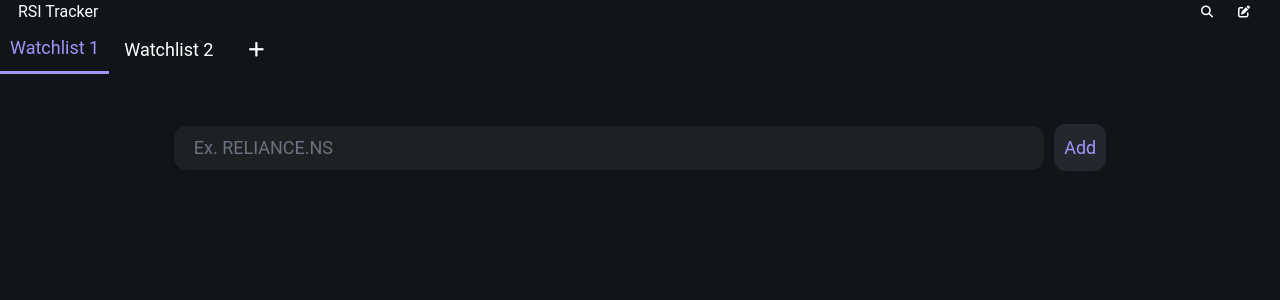
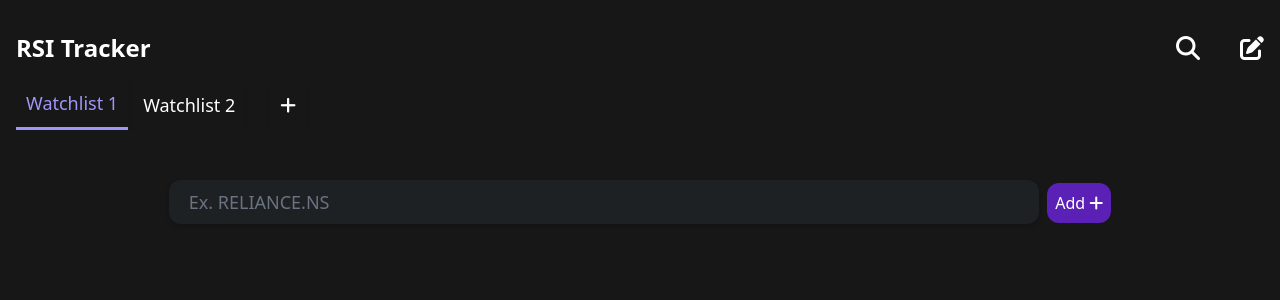
Before and after one commit to dheereshagrwal/rsitracker, a Nuxt app: page / in a window 1280 px wide. Shown: the top 300 px of the page. Built offline with nearby package versions, Linux system fonts and the light colour scheme.

Commit message:
some changes

```diff
--- a/app.vue
+++ b/app.vue
@@ -1,31 +1,30 @@
 <template>
+  <Head>
     <link
       rel="stylesheet"
-      href="https://cdnjs.cloudflare.com/ajax/libs/font-awesome/6.4.0/css/all.min.css"
-      integrity="sha512-iecdLmaskl7CVkqkXNQ/ZH/XLlvWZOJyj7Yy7tcenmpD1ypASozpmT/E0iPtmFIB46ZmdtAc9eNBvH0H/ZpiBw=="
-      crossorigin="anonymous"
-      referrerpolicy="no-referrer"
+      href="https://cdn.jsdelivr.net/gh/dheereshagrwal/colored-icons@1.6.0/ci.css"
     />
-  <h1 style="margin-left: 18px">
-    RSI Tracker
-    <span style="position: absolute; right: 30px">
+  </Head>
+
+  <main class="text-white font-inter p-4">
+    <nav class="flex justify-between my-4 items-center">
+      <h1 class="text-2xl font-bold">RSI Tracker</h1>
+      <span class="flex gap-10">
         <i
           @click="showSearch = !showSearch"
           :class="
             showSearch
-            ? 'fa-solid fa-search fa-xs'
-            : 'fa-solid fa-arrow-trend-up fa-xs'
+              ? 'fa-solid fa-search fa-xl cursor-pointer'
+              : 'fa-solid fa-arrow-trend-up fa-xl cursor-pointer'
           "
-        style="margin: 0px 25px"
         >
         </i>
         <i
           @click="showDel = !showDel"
-        class="fa-solid fa-pen-to-square fa-xs"
+          class="fa-solid fa-pen-to-square fa-xl cursor-pointer"
         ></i>
       </span>
-  </h1>
-
+    </nav>
     <div v-if="showSearch" class="tabs">
       <div
         v-for="(watchlist, index) in watchlists"
@@ -43,43 +42,49 @@
           />
         </span>
         <span
-        class="edit-icon"
+          class="mx-4 cursor-pointer"
           v-if="!watchlist.editingName & showDel"
           @click="editWatchlistName(index)"
         >
           <i class="fa-solid fa-pencil"></i>
         </span>
         <span
-        class="edit-icon"
           v-if="watchlist.editingName & showDel"
           @click="cancelWatchlistNameEdit(index)"
+          class="cursor-pointer"
         >
           <i class="fa-solid fa-times"></i>
         </span>
         <span
-        class="delete-icon"
           v-if="!watchlist.editingName & showDel"
           @click="deleteWatchlist(index)"
+          class="cursor-pointer"
         >
           <i class="fa-solid fa-trash-can"></i>
         </span>
       </div>
-    <div class="add-icon" @click="addWatchlist">
+      <div class="cursor-pointer ml-5" @click="addWatchlist">
         <i class="fa-solid fa-plus"></i>
       </div>
     </div>
 
-  <div v-if="!showSearch" class="FullTextSearch">
+    <div
+      v-if="!showSearch"
+      class="flex items-center justify-center relative my-8"
+    >
       <input
         type="text"
         placeholder="Search"
-      class="searchBar"
+        class="w-11/12 bg-black"
         :value="searchText"
         @input="searchText = $event.target.value"
       />
-    <i @click="searchText = ''" class="fa-solid fa-times closeSearch"></i>
+      <i
+        @click="searchText = ''"
+        class="fa-solid fa-times absolute right-24"
+      ></i>
     </div>
-  <div class="ticker-list">
+    <div class="flex flex-col items-center">
       <div
         v-for="(ticker, index) in showSearch
           ? currentWatchlist.tickers
@@ -88,7 +93,7 @@
       >
         <div v-if="!showSearch" style="margin: 20px 0px">
           <span
-          class="badge"
+            class="inline-flex items-center rounded-md bg-violet-50 px-2 py-1 text-sm font-medium text-violet-900 ring-1 ring-inset ring-violet-700/10"
             v-for="(watchlist, keyIndex) in filteredTickers.tickerWatchlistMap[
               ticker
             ]"
@@ -98,7 +103,7 @@
           </span>
         </div>
         <div @click="saveNotes()" class="ticker-item-top">
-        <div class="bin" v-if="showDel">
+          <div class="mr-3 rounded-lg text-violet-500" v-if="showDel">
             <i
               @click="deleteTicker(index)"
               class="fa-solid fa-trash-can fa-lg"
@@ -135,10 +140,93 @@
           id="new-ticker"
           v-model="newTicker"
         />
-      <button class="add" type="submit">Add</button>
+        <button class="bg-violet-800 ml-2 p-2 rounded-xl" type="submit">
+          Add <i class="fa-solid fa-plus"></i>
+        </button>
       </form>
     </div>
+  </main>
 </template>
+
+<style>
+.tabs {
+  display: flex;
+  justify-content: flex-start;
+  align-items: center;
+  margin-bottom: 30px;
+  overflow-x: auto;
+  white-space: nowrap;
+  -webkit-overflow-scrolling: touch;
+}
+
+
+.tabs div {
+  padding: 10px;
+  font-size: 18px;
+  margin-right: 5px;
+  box-shadow: 0px 2px 4px rgba(0, 0, 0, 0.05);
+}
+
+.tabs div.active {
+  border-bottom: 3px solid rgb(160, 150, 250);
+  color: rgb(160, 150, 250);
+}
+
+.ticker-item-top {
+  display: flex;
+  justify-content: flex-start;
+  align-items: center;
+  padding: 15px 20px 0px 20px;
+  border-radius: 12px 12px 0px 0px;
+  width: 85vw;
+  background-color: rgb(30, 33, 36);
+}
+
+.ticker-item-bottom {
+  font-size: 16px;
+  color: rgb(162, 162, 162);
+  display: flex;
+  margin-bottom: 10px;
+  justify-content: flex-start;
+  align-items: center;
+  padding: 10px 20px 20px 20px;
+  border-radius: 0px 0px 12px 12px;
+  width: 85vw;
+  border: none;
+  background-color: rgb(30, 33, 36);
+  font-family: "Roboto", sans-serif;
+  outline: none;
+  box-shadow: 0px 2px 4px rgba(0, 0, 0, 0.05);
+}
+
+.ticker-item-bottom:active {
+  outline: none;
+}
+
+.ticker-item button {
+  margin-left: 10px;
+}
+
+.add-ticker-form {
+  margin-top: 20px;
+  margin-bottom: 20px;
+}
+
+.add-ticker-form label {
+  margin-right: 10px;
+}
+
+input {
+  background-color: rgb(30, 33, 36);
+  padding: 10px 20px;
+  border-radius: 12px;
+  border: none;
+  color: white;
+  font-size: 18px;
+  width: 68vw;
+  box-shadow: 0px 2px 4px rgba(0, 0, 0, 0.2);
+}
+</style>
 
 <script>
 import StockRSI from "./components/StockRSI.vue";
@@ -315,150 +403,3 @@ export default {
   },
 };
 </script>
-
-<style>
-:root {
-  background-color: rgb(16, 21, 25);
-  color: white;
-  font-family: "Roboto", sans-serif;
-}
-
-.tabs {
-  display: flex;
-  justify-content: start;
-  align-items: center;
-  margin-bottom: 30px;
-  overflow-x: auto;
-  white-space: nowrap;
-  -webkit-overflow-scrolling: touch;
-}
-
-.tabs::-webkit-scrollbar {
-  display: none;
-}
-
-.tabs div {
-  padding: 10px;
-  cursor: pointer;
-  font-size: 18px;
-  margin-right: 5px;
-  box-shadow: 0px 2px 4px rgba(0, 0, 0, 0.05);
-}
-
-.tabs div.active {
-  border-bottom: 3px solid rgb(160, 150, 250);
-  color: rgb(160, 150, 250);
-}
-
-.ticker-list {
-  display: flex;
-  flex-direction: column;
-  align-items: center;
-}
-
-.FullTextSearch {
-  display: flex;
-  justify-content: center;
-  align-items: center;
-  margin-bottom: 10px;
-}
-
-.searchBar {
-  width: 85vw;
-}
-
-.closeSearch {
-  position: absolute;
-  right: 8vw;
-}
-
-.ticker-item-top {
-  display: flex;
-  justify-content: start;
-  align-items: center;
-  padding: 15px 20px 0px 20px;
-  border-radius: 12px 12px 0px 0px;
-  width: 85vw;
-  background-color: rgb(30, 33, 36);
-}
-
-.ticker-item-bottom {
-  font-size: 16px;
-  color: rgb(162, 162, 162);
-  display: flex;
-  margin-bottom: 10px;
-  justify-content: start;
-  align-items: center;
-  padding: 10px 20px 20px 20px;
-  border-radius: 0px 0px 12px 12px;
-  width: 85vw;
-  border: none;
-  background-color: rgb(30, 33, 36);
-  font-family: "Roboto", sans-serif;
-  outline: none;
-  box-shadow: 0px 2px 4px rgba(0, 0, 0, 0.05);
-}
-
-.ticker-item-bottom:active {
-  outline: none;
-}
-
-.ticker-item button {
-  margin-left: 10px;
-}
-
-.add-ticker-form {
-  margin-top: 20px;
-  margin-bottom: 20px;
-}
-
-.add-ticker-form label {
-  margin-right: 10px;
-}
-
-.bin {
-  margin-right: 20px;
-  padding: 15px;
-  border-radius: 12px;
-  background-color: rgb(38, 37, 48);
-  color: rgb(102, 101, 215);
-}
-
-.add {
-  padding: 10px;
-  border-radius: 12px;
-  background-color: rgb(35, 40, 46);
-  color: rgb(160, 150, 250);
-  border: none;
-  font-size: 18px;
-  margin-left: 10px;
-}
-
-input {
-  background-color: rgb(30, 33, 36);
-  padding: 10px 20px;
-  border-radius: 12px;
-  border: none;
-  color: white;
-  font-size: 18px;
-  width: 68vw;
-  box-shadow: 0px 2px 4px rgba(0, 0, 0, 0.2);
-}
-
-.badge {
-  background-color: rgb(35, 40, 46);
-  color: rgb(160, 150, 250);
-  padding: 5px 10px;
-  margin-right: 5px;
-  border-radius: 15px;
-  box-shadow: 0px 2px 4px rgba(0, 0, 0, 0.2);
-}
-
-.edit-icon,
-.delete-icon,
-.add-icon {
-  display: inline-block;
-  margin-left: 10px;
-  cursor: pointer;
-}
-</style>
--- a/assets/css/main.css
+++ b/assets/css/main.css
@@ -1,3 +1,9 @@
 @tailwind base;
 @tailwind components;
 @tailwind utilities;
+
+/* add bg-neutral-900 to root */
+html {
+  @apply bg-neutral-900;
+  @apply scroll-smooth;
+}
--- a/components/StockRSI.vue
+++ b/components/StockRSI.vue
@@ -1,7 +1,6 @@
 <script>
 import { useMainStore } from "~/stores/mainStore";
 import axios from "axios";
-import { RSI } from "technicalindicators";
 import { computed, onMounted, ref, watch } from "vue";
 
 export default defineComponent({
@@ -34,7 +33,7 @@ export default defineComponent({
         );
         const values = response?.data?.results?.values;
         if (values && values.length > 0) {
-          rsi.value = values[values.length - 1].value;
+          rsi.value = values[values.length - 1].value.toFixed(2);
         }
         console.log("rsi", rsi.value);
 
@@ -83,14 +82,14 @@ export default defineComponent({
 </script>
 
 <template>
-  <div style="display: flex; justify-content: space-between">
-    <div>
-      {{ ticker }} <span style="font-size: 10px">{{ store.currentView }}</span>
+  <div class="flex justify-between">
+    <div class="text-lg uppercase">
+      {{ ticker }} <span class="text-xs">{{ store.currentView }}</span>
     </div>
-    <div style="position: absolute; right: 8vw" @click="store.toggleView">
+    <div class="absolute font-semibold" style="right: 9vw" @click="store.toggleView">
       <div
         v-if="store.currentView !== 'Price'"
-        :class="{ 'rsi-red': rsi >= 65, 'rsi-green': rsi <= 30 }"
+        :class="{ 'text-red-500': rsi >= 65, 'text-green-500': rsi <= 30 }"
       >
         {{ rsi }}
       </div>
@@ -98,8 +97,8 @@ export default defineComponent({
         {{ currentPrice }}
         <span
           :class="{
-            'stock-increase': percentage > 0,
-            'stock-decrease': percentage < 0,
+            'text-green-500 ml-1': percentage > 0,
+            'text-red-500 ml-1': percentage < 0,
           }"
         >
           ({{ formattedPercentage }})
@@ -108,26 +107,3 @@ export default defineComponent({
     </div>
   </div>
 </template>
-<style>
-.rsi-red {
-  color: rgb(252, 75, 59);
-}
-
-.rsi-green {
-  color: rgb(59, 170, 76);
-}
-
-.stock-increase {
-  color: rgb(59, 170, 76);
-  margin-left: 5px;
-  font-size: 14px;
-  font-weight: 600;
-}
-
-.stock-decrease {
-  color: rgb(252, 75, 59);
-  margin-left: 5px;
-  font-size: 14px;
-  font-weight: 600;
-}
-</style>
--- a/nuxt.config.js
+++ b/nuxt.config.js
@@ -1,5 +1,15 @@
 // https://nuxt.com/docs/api/configuration/nuxt-config
 export default defineNuxtConfig({
+  app: {
+    head: {
+      script: [
+        {
+          src: "https://kit.fontawesome.com/39c9d22d07.js",
+          crossorigin: "anonymous",
+        },
+      ],
+    },
+  },
   devtools: { enabled: true },
   css: ["~/assets/css/main.css"],
   modules: ["@pinia/nuxt"],
```
Lines whose indentation alone changed are shown as unchanged.
